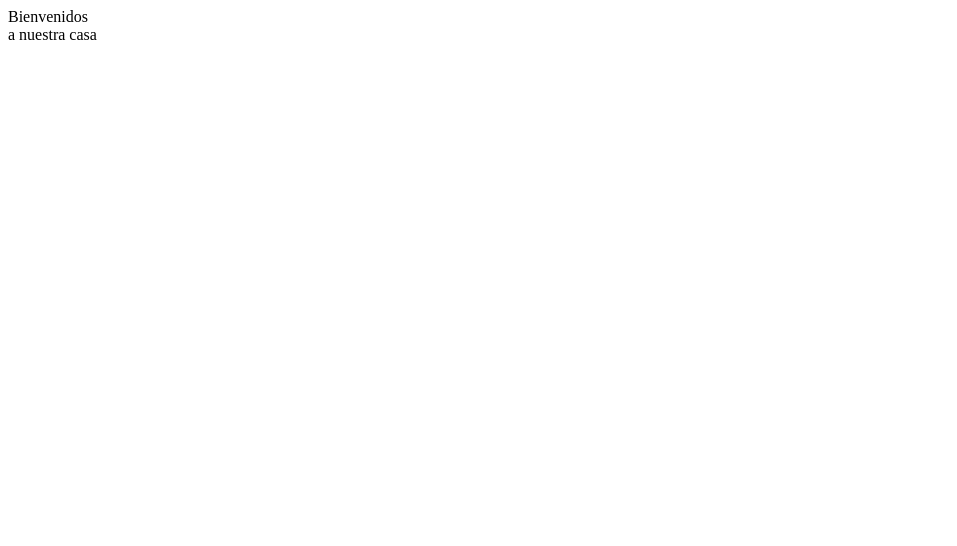
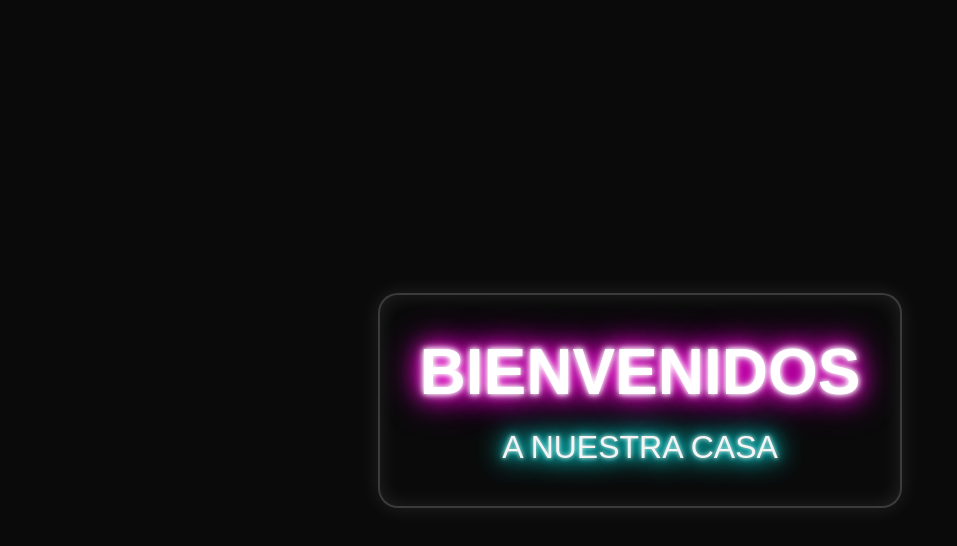
Before and after one commit to YOMP89/letrero-de-neon, a plain HTML site: page index.html in a window 1280 px wide. Shown: the whole page, without its empty margins (0-957 px from the left). Drawn offline with Linux system fonts and the light colour scheme.

Commit message:
Asignacion de estilos

```diff
--- a/index.html
+++ b/index.html
@@ -4,7 +4,84 @@
     <meta charset="UTF-8">
     <meta name="viewport" content="width=device-width, initial-scale=1.0">
     <title>Letrero de Neón</title>
+ <style>
+        * {
+            margin: 0;
+            padding: 0;
+            box-sizing: border-box;
+        }
 
+        body {
+            background: #0a0a0a;
+            min-height: 100vh;
+            display: flex;
+            justify-content: center;
+            align-items: center;
+            font-family: 'Arial', sans-serif;
+            overflow: hidden;
+        }
+
+        #particles-js {
+            position: absolute;
+            width: 100%;
+            height: 100%;
+            background-color: #0a0a0a;
+            background-repeat: no-repeat;
+            background-size: cover;
+            background-position: 50% 50%;
+        }
+
+        .container {
+            position: relative;
+            z-index: 1;
+            text-align: center;
+            padding: 40px;
+            background: #0a0a0a;
+            border-radius: 20px;
+            border: 2px solid rgba(255, 255, 255, 0.2);
+            box-shadow: 0 0 20px rgba(255, 255, 255, 0.1),
+                       inset 0 0 20px rgba(255, 255, 255, 0.1);
+        }
+
+        .neon-text {
+            color: #fff;
+            font-size: 4em;
+            font-weight: bold;
+            text-transform: uppercase;
+            text-shadow: 0 0 5px #fff,
+                         0 0 10px #fff,
+                         0 0 20px #ff00de,
+                         0 0 30px #ff00de,
+                         0 0 40px #ff00de;
+            margin-bottom: 20px;
+        }
+
+        .blinking-text {
+            color: #fff;
+            font-size: 2em;
+            text-transform: uppercase;
+            text-shadow: 0 0 5px #fff,
+                         0 0 10px #0ff,
+                         0 0 20px #0ff,
+                         0 0 30px #0ff;
+            animation: blink 1.5s infinite alternate;
+        }
+
+        @keyframes blink {
+            0% {
+                opacity: 0.5;
+                text-shadow: none;
+            }
+            100% {
+                opacity: 1;
+                text-shadow: 0 0 5px #fff,
+                            0 0 10px #0ff,
+                            0 0 20px #0ff,
+                            0 0 30px #0ff,
+                            0 0 40px #0ff;
+            }
+        }
+    </style>
 
 </head>
 <body>
```
